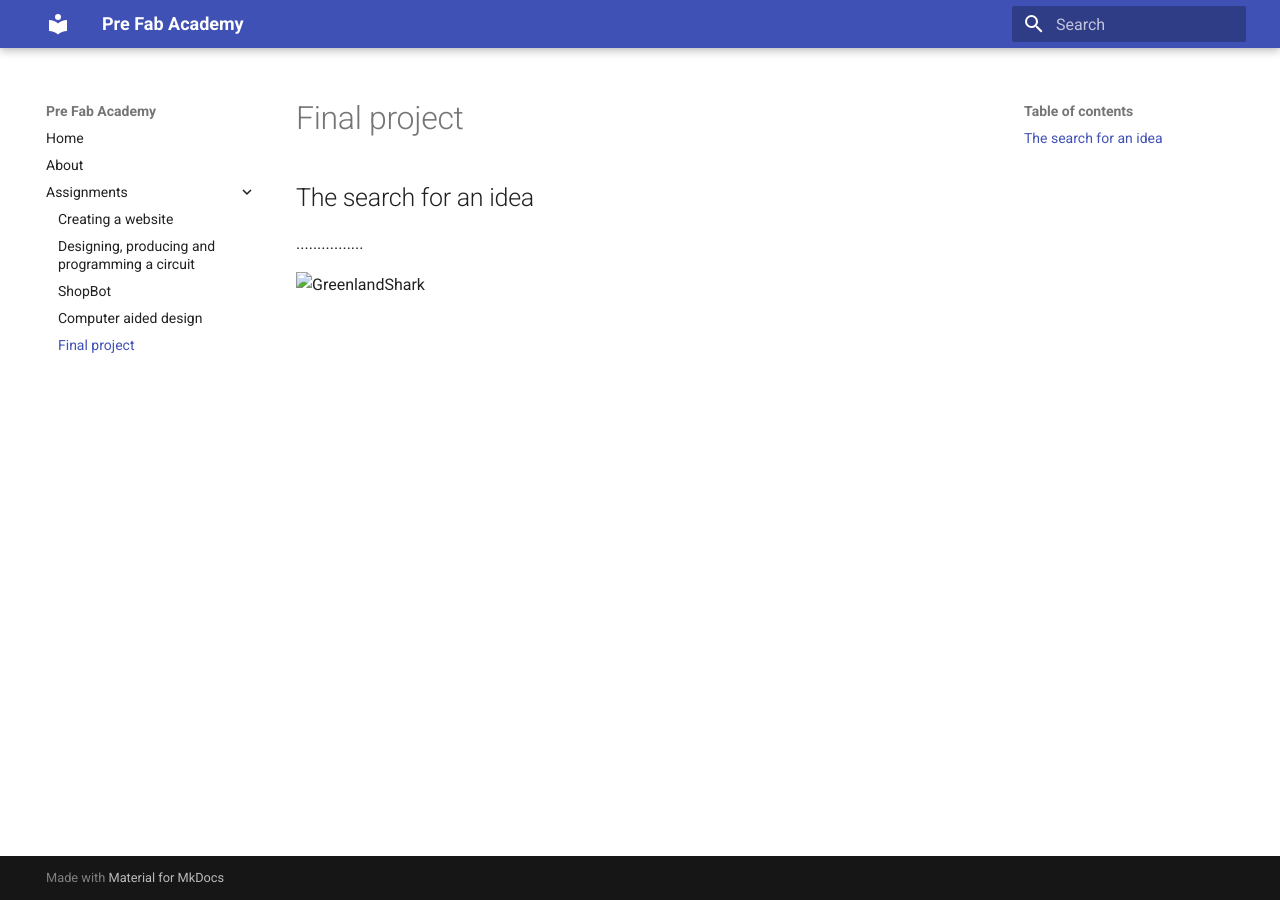
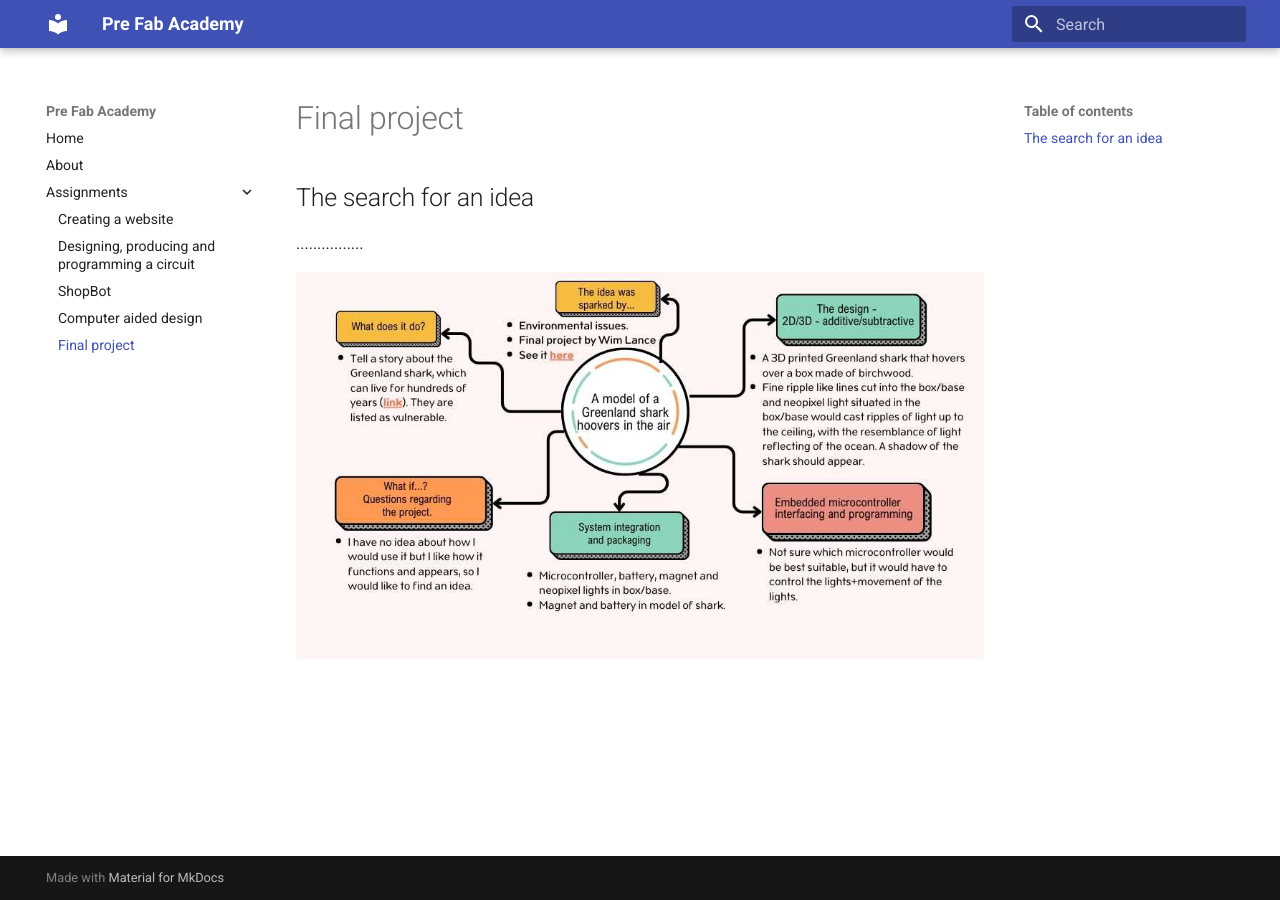
Before and after one commit to OlofH2/Before-Fab-Academy, an MkDocs documentation site: the page built from docs/FinalProject.md, in a window 1280 px wide. Built offline with MkDocs 1.6.1 and Material for MkDocs 9.7.7, drawn with Linux system fonts in a browser that asks for light colours.

Commit message:
Nýtt hugarkort 69mb

```diff
--- a/docs/FinalProject.md
+++ b/docs/FinalProject.md
@@ -5,4 +5,4 @@
 ................
 
 
-![GreenlandShark](docs/img/MindMap_GreenlandShark.jpg)
+![GreenlandShark](img/GreenlandShark_Mindmap.jpg)
```
Also changed, not shown: docs/img/GreenlandShark_Mindmap.jpg (added).
